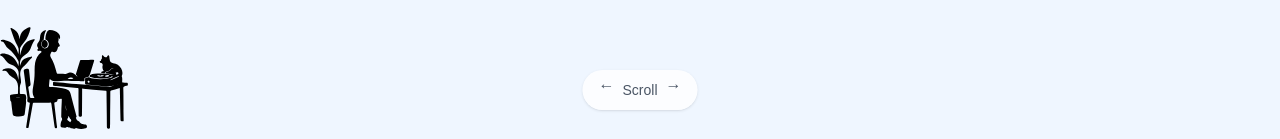
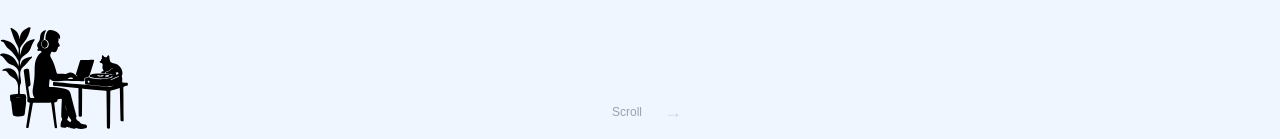
Before and after one commit to anjali-ahuja/Anjali-cv-app, a Next.js app: page / in a window 1280 px wide. Shown: the part 658-797 px from the top of the page. Built offline with nearby package versions, Linux system fonts and the light colour scheme.

Commit message:
Update scroll hint
used cursor

```diff
--- a/src/components/ScrollHint.tsx
+++ b/src/components/ScrollHint.tsx
@@ -1,12 +1,69 @@
-import React from "react";
+"use client";
+import React, { useEffect, useState } from "react";
+
+const HORIZONTAL_WIGGLE = [0, 6, 0, -6, 0];
 
 const ScrollHint = () => {
+  const [canScrollLeft, setCanScrollLeft] = useState(false);
+  const [canScrollRight, setCanScrollRight] = useState(false);
+  const [wiggleStep, setWiggleStep] = useState(0);
+
+  useEffect(() => {
+    // Find the main scrollable container
+    const main = document.querySelector("main");
+    if (!main) return;
+    const update = () => {
+      setCanScrollLeft(main.scrollLeft > 2);
+      setCanScrollRight(main.scrollLeft + main.clientWidth < main.scrollWidth - 2);
+    };
+    update();
+    main.addEventListener("scroll", update);
+    window.addEventListener("resize", update);
+    return () => {
+      main.removeEventListener("scroll", update);
+      window.removeEventListener("resize", update);
+    };
+  }, []);
+
+  useEffect(() => {
+    const interval = setInterval(() => {
+      setWiggleStep((prev) => (prev + 1) % HORIZONTAL_WIGGLE.length);
+    }, 400);
+    return () => clearInterval(interval);
+  }, []);
+
   return (
-    <div className="hidden md:flex fixed bottom-8 left-1/2 transform -translate-x-1/2 z-40 pointer-events-none">
-      <div className="flex items-center space-x-2 bg-white/80 px-4 py-2 rounded-full shadow">
-        <span className="animate-bounce text-gray-600">←</span>
-        <span className="text-gray-600 text-sm">Scroll</span>
-        <span className="animate-bounce text-gray-600">→</span>
+    <div className="hidden md:flex fixed bottom-4 left-1/2 transform -translate-x-1/2 z-40 pointer-events-none">
+      <div className="flex items-center select-none">
+        {canScrollLeft && (
+          <span
+            style={{
+              display: "inline-block",
+              transform: `translateX(${HORIZONTAL_WIGGLE[wiggleStep]}px)`,
+              transition: "transform 0.3s cubic-bezier(.4,0,.2,1)",
+              marginRight: '0.5rem',
+            }}
+            className="text-gray-300 text-lg"
+            aria-hidden
+          >
+            ←
+          </span>
+        )}
+        <span className="text-gray-400 text-xs font-light mx-2">Scroll</span>
+        {canScrollRight && (
+          <span
+            style={{
+              display: "inline-block",
+              transform: `translateX(${HORIZONTAL_WIGGLE.map((v) => -v)[wiggleStep]}px)`,
+              transition: "transform 0.3s cubic-bezier(.4,0,.2,1)",
+              marginLeft: '0.5rem',
+            }}
+            className="text-gray-300 text-lg"
+            aria-hidden
+          >
+            →
+          </span>
+        )}
       </div>
     </div>
   );
```
